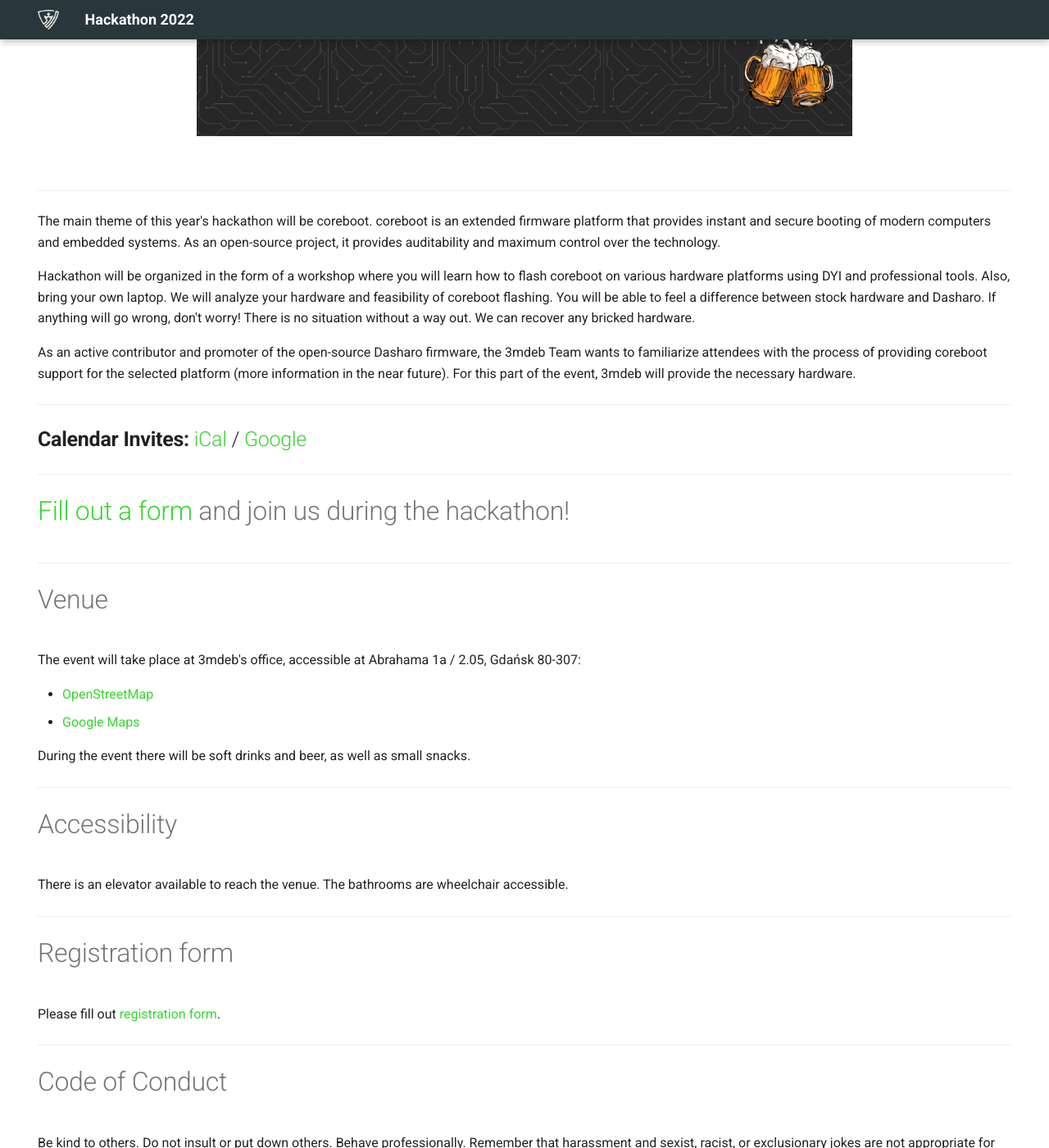
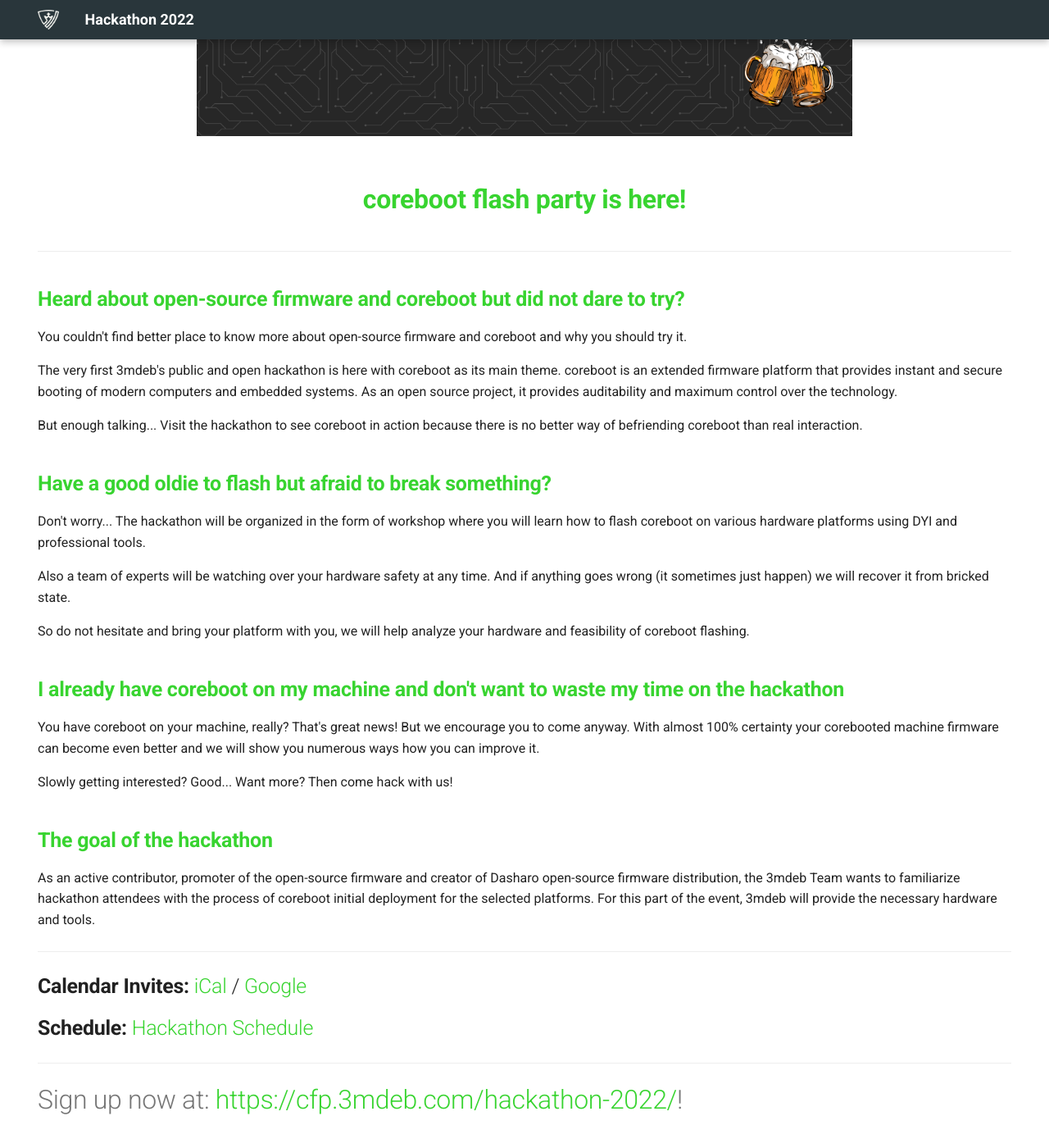
Before and after one commit to 3mdeb/hackathon, an MkDocs documentation site: the page built from docs/index.md, in a window 1280 px wide and 1400 px high, scrolled down 514 px. Shown: the whole window at 82% size. Built offline with MkDocs 1.6.1 and Material for MkDocs 9.7.7, drawn with Linux system fonts in a browser that asks for light colours; some of the changed text lies outside the part shown.

Commit message:
index.md: Update hackathon description
Signed-off-by: Norbert Kamiński <norbert.kaminski@3mdeb.com>

```diff
--- a/docs/index.md
+++ b/docs/index.md
@@ -9,24 +9,63 @@
   </p>
 <br>
 
+<h1 align="center" style="color: #38d430;">
+  <b>coreboot flash party is here!</b>
+</h1>
+
 ---
 
-The main theme of this year's hackathon will be coreboot. coreboot is an
-extended firmware platform that provides instant and secure booting of
-modern computers and embedded systems. As an open-source project, it provides
-auditability and maximum control over the technology.
+<h2 align="left" style="color: #38d430;">
+  <b>Heard about open-source firmware and coreboot but did not dare to try?</b>
+</h2>
 
-Hackathon will be organized in the form of a workshop where you will learn how
-to flash coreboot on various hardware platforms using DYI and professional
-tools. Also, bring your own laptop. We will analyze your hardware and
-feasibility of coreboot flashing. You will be able to feel a difference
-between stock hardware and Dasharo. If anything will go wrong, don't worry!
-There is no situation without a way out. We can recover any bricked hardware.
+You couldn't find better place to know more about open-source firmware and
+coreboot and why you should try it.
 
-As an active contributor and promoter of the open-source Dasharo firmware,
-the 3mdeb Team wants to familiarize attendees with the process of providing
-coreboot support for the selected platform (more information in the near
-future). For this part of the event, 3mdeb will provide the necessary hardware.
+The very first 3mdeb's public and open hackathon is here with coreboot as its
+main theme. coreboot is an extended firmware platform that provides instant and
+secure booting of modern computers and embedded systems. As an open source
+project, it provides auditability and maximum control over the
+technology.
+
+But enough talking... Visit the hackathon to see coreboot in action because
+there is no better way of befriending coreboot than real interaction.
+
+<h2 align="left" style="color: #38d430;">
+  <b>Have a good oldie to flash but afraid to break something?</b>
+</h2>
+
+Don't worry... The hackathon will be organized in the form of workshop where
+you will learn how to flash coreboot on various hardware platforms using DYI
+and professional tools.
+
+Also a team of experts will be watching over your hardware safety at any time.
+And if anything goes wrong (it sometimes just happen) we will recover it from
+bricked state.
+
+So do not hesitate and bring your platform with you, we will help analyze your
+hardware and feasibility of coreboot flashing.
+
+<h2 align="left" style="color: #38d430;">
+  <b>I already have coreboot on my machine and don't want to waste my time on the hackathon</b>
+</h2>
+
+You have coreboot on your machine, really? That's great news! But we encourage
+you to come anyway. With almost 100% certainty your corebooted machine firmware
+can become even better and we will show you numerous ways how you can improve
+it.
+
+Slowly getting interested? Good... Want more? Then come hack with us!
+
+<h2 align="left"  style="color: #38d430;">
+  <b>The goal of the hackathon</b>
+</h2>
+
+As an active contributor, promoter of the open-source firmware and creator of
+Dasharo open-source firmware distribution, the 3mdeb Team wants to familiarize
+hackathon attendees with the process of coreboot initial deployment for the
+selected platforms. For this part of the event, 3mdeb will provide the
+necessary hardware and tools.
 
 ---
 
@@ -35,18 +74,18 @@
   <a href="#">iCal</a> /
   <a href="#" target="_blank">Google</a>
 </h2>
-<!--
 <h2 align="left" style="margin-top: 0px;">
   <b>Schedule:</b>
   <a href="https://cfp.3mdeb.com/" target="_blank">Hackathon Schedule</a>
 </h2>
--->
+
 ---
 
 <h1 align="left" style="margin-top: 0px;">
-<a href="https://cloud.3mdeb.com/index.php/apps/forms/BAXn3xyiYe9dg4kt" target="_blank">Fill out a form</a>
-and join us during the hackathon!
+Sign up now at:
+<a href="https://cfp.3mdeb.com/hackathon-2022/submit/" target="_blank">https://cfp.3mdeb.com/hackathon-2022/</a>!
 </h1>
+
 ---
 
 <h1 align="left" style="margin-top: 0px;">
@@ -55,18 +94,10 @@
 
 The event will take place at 3mdeb's office, accessible at
 Abrahama 1a / 2.05, Gdańsk  80-307:
-<ul>
-<li>
-  <a href="https://www.openstreetmap.org/way/103471012#map=19/54.39267/18.58042" target="_blank">
-    OpenStreetMap
-  </a>
-</li>
-<li>
-  <a href="https://goo.gl/maps/9qvAJWsuvD9ECLNM7" target="_blank">
-    Google Maps
-  </a>
-</li>
-</ul>
+
+- [OpenStreetMap](https://www.openstreetmap.org/way/103471012#map=19/54.39267/18.58042)
+- [Google Maps](https://goo.gl/maps/9qvAJWsuvD9ECLNM7)
+
 
 During the event there will be soft drinks and beer, as well as small snacks.
 
@@ -84,25 +115,28 @@
 Registration form
 </h1>
 
-Please fill out <a href="https://cloud.3mdeb.com/index.php/apps/forms/BAXn3xyiYe9dg4kt" target="_blank">registration form</a>.
+Please register your self at <a href="https://cfp.3mdeb.com/hackathon-2022/submit/" target="_blank">https://cfp.3mdeb.com/hackathon-2022/</a>
 
 ---
+
 <h1 align="left" style="margin-top: 0px;">
 Code of Conduct
 </h1>
 
-Be kind to others. Do not insult or put down others. Behave professionally.
-Remember that harassment and sexist, racist, or exclusionary jokes are not
-appropriate for 3mdeb.
-
-All communication should be appropriate for a professional audience including
-people of many different backgrounds. Sexual language and imagery are not
-appropriate.
-
-3mdeb is dedicated to providing a harassment-free community for everyone,
-regardless of gender, sexual orientation, gender identity and expression,
-disability, physical appearance, body size, race, or religion. We do not
-tolerate harassment of community members in any form.
+<ol>
+  <li>Be kind to others.</li>
+  <li>Do not insult or put down others.</li>
+  <li>Behave professionally.</li>
+  <li>Remember that harassment and sexist, racist, or exclusionary jokes are
+      not appropriate for 3mdeb.</li>
+  <li>All communication should be appropriate for a professional audience
+      including people of many different backgrounds.</li>
+  <li>Sexual language and imagery is not appropriate.</li>
+  <li>3mdeb is dedicated to providing a harassment-free community for everyone,
+      regardless of gender, sexual orientation, gender identity and expression,
+      disability, physical appearance, body size, race, or religion.</li>
+  <li>We do not tolerate harassment of community members in any form.</li>
+</ol>
 
 Thank you for helping make this a welcoming, friendly community for all.
 
@@ -115,9 +149,10 @@
 As the event host, we take your health and the health of the 3mdeb community
 seriously. We make every effort to ensure the health and safety of hackathon participants.
 First and foremost, we follow the recommendations of the
-[polish government recommendations](https://www.gov.pl/web/coronavirus/tips).
+[Polish government recommendations](https://www.gov.pl/web/coronavirus/tips).
 We will provide masks to participants who would like them.
 
+<!--
 ---
 
 <h1 align="left" style="margin-top: 0px;">
@@ -125,6 +160,8 @@
 </h1>
 
 The full schedule is available at: <a href="https://cfp.3mdeb.com/hackathon-2022/schedule/" target="_blank">https://cfp.3mdeb.com/hackathon-2022/schedule/</a>
+
+-->
 
 ---
 
@@ -137,6 +174,7 @@
 marketing purposes.
 
 ---
+
 <h1 align="Left" style="margin-top: 0px;">
 Social media
 </h1>
```
Also changed, not shown: 1 other file.
